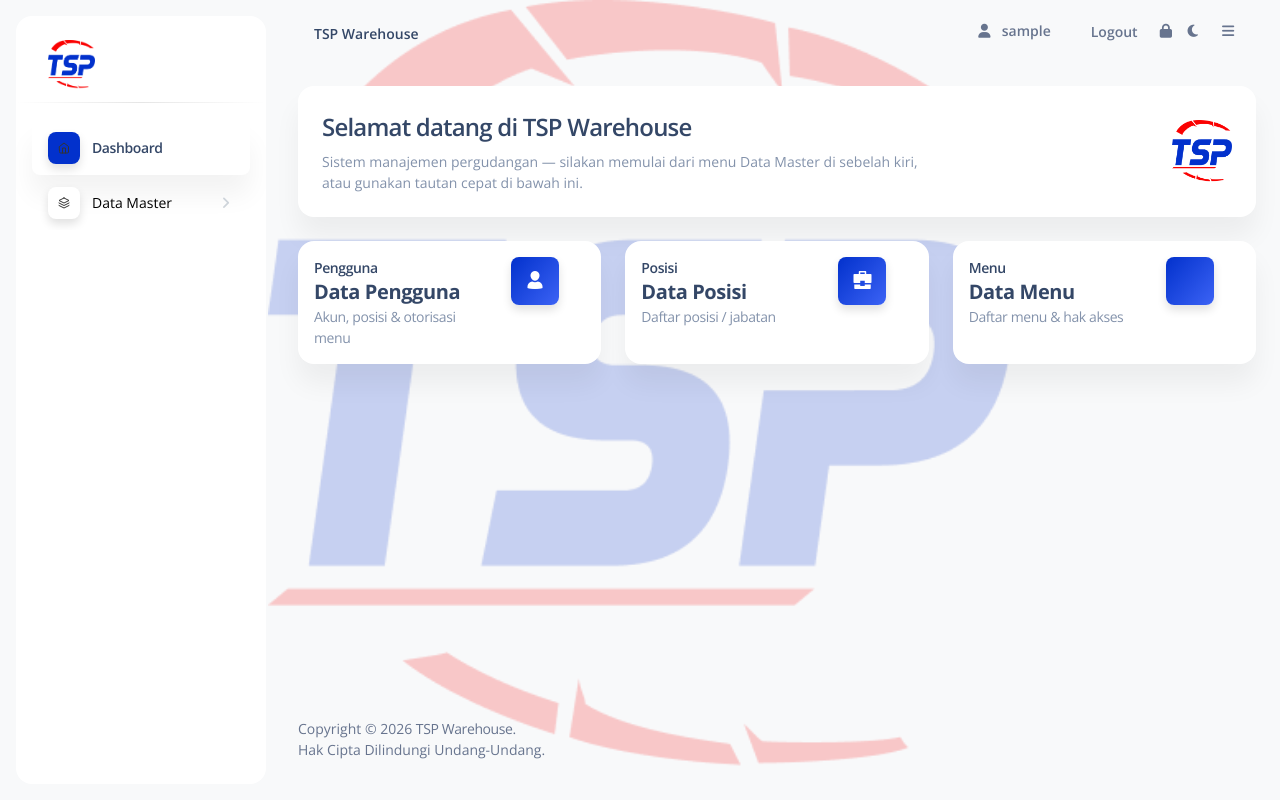
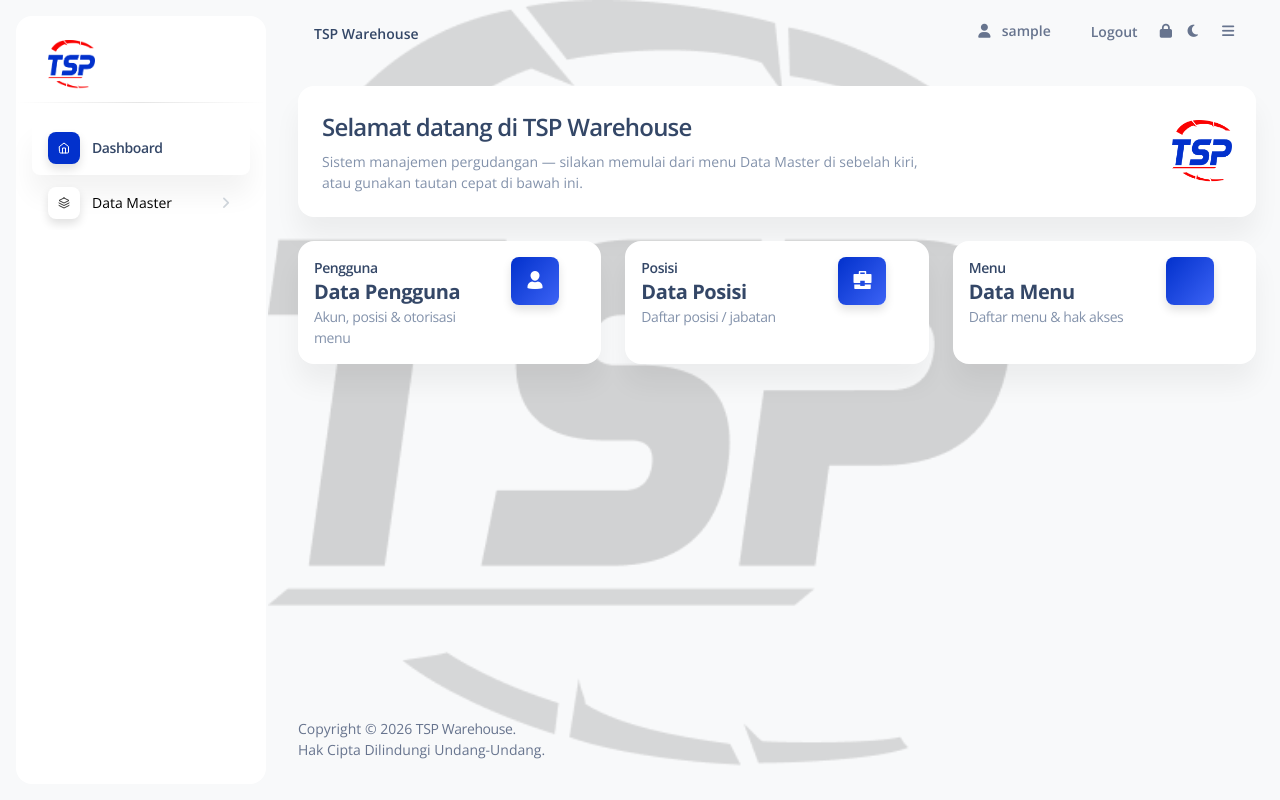
Before and after one commit to Bono2666/timur_sp, a Django app: page / in a window 1280 px wide. Run offline with Django 4.2, Linux system fonts and the light colour scheme; a user stored in the database is signed in; tables that the repository leaves empty hold one stand-in row (values such as "Sample post"); some libraries are stand-ins or nearby versions.

Commit message:
Greyscale background logo; white active Dashboard icon on blue bg

```diff
--- a/apps/templates/includes/sidebar.html
+++ b/apps/templates/includes/sidebar.html
@@ -49,6 +49,10 @@
   .sidebar-group-header.active .icon svg {
     stroke: #ffffff;
   }
+  /* Dashboard active icon: keep blue background, turn the icon image white */
+  .navbar-vertical .navbar-nav > .nav-item .nav-link.active.nav-dashboard .icon svg {
+    stroke: #ffffff;
+  }
 </style>
 <aside class="sidenav navbar navbar-vertical navbar-expand-xs border-0 border-radius-xl my-3 fixed-start ms-3 bg-default {% if request|is_mobile %}z-index-3{% endif %}" id="sidenav-main">
   <div class="sidenav-header">
@@ -61,7 +65,7 @@
   <div class="collapse navbar-collapse  w-auto mb-4 " id="sidenav-collapse-main">
     <ul class="navbar-nav">
       <li class="nav-item">
-        <a href="{% url 'home' %}" class="nav-link {% if 'index' in segment %} active {% endif %}">
+        <a href="{% url 'home' %}" class="nav-link nav-dashboard {% if 'index' in segment %} active {% endif %}">
           <div class="icon icon-shape icon-sm shadow border-radius-md bg-white text-center me-2 d-flex align-items-center justify-content-center">
             <svg xmlns="http://www.w3.org/2000/svg" width="24" height="24" viewBox="0 0 24 24" fill="none" stroke="#333" stroke-width="2" stroke-linecap="round" stroke-linejoin="round">
               <path d="M3 9l9-7 9 7v11a2 2 0 0 1-2 2H5a2 2 0 0 1-2-2z"/>
```
Also changed, not shown: apps/static/img/transparent-logo.png.
